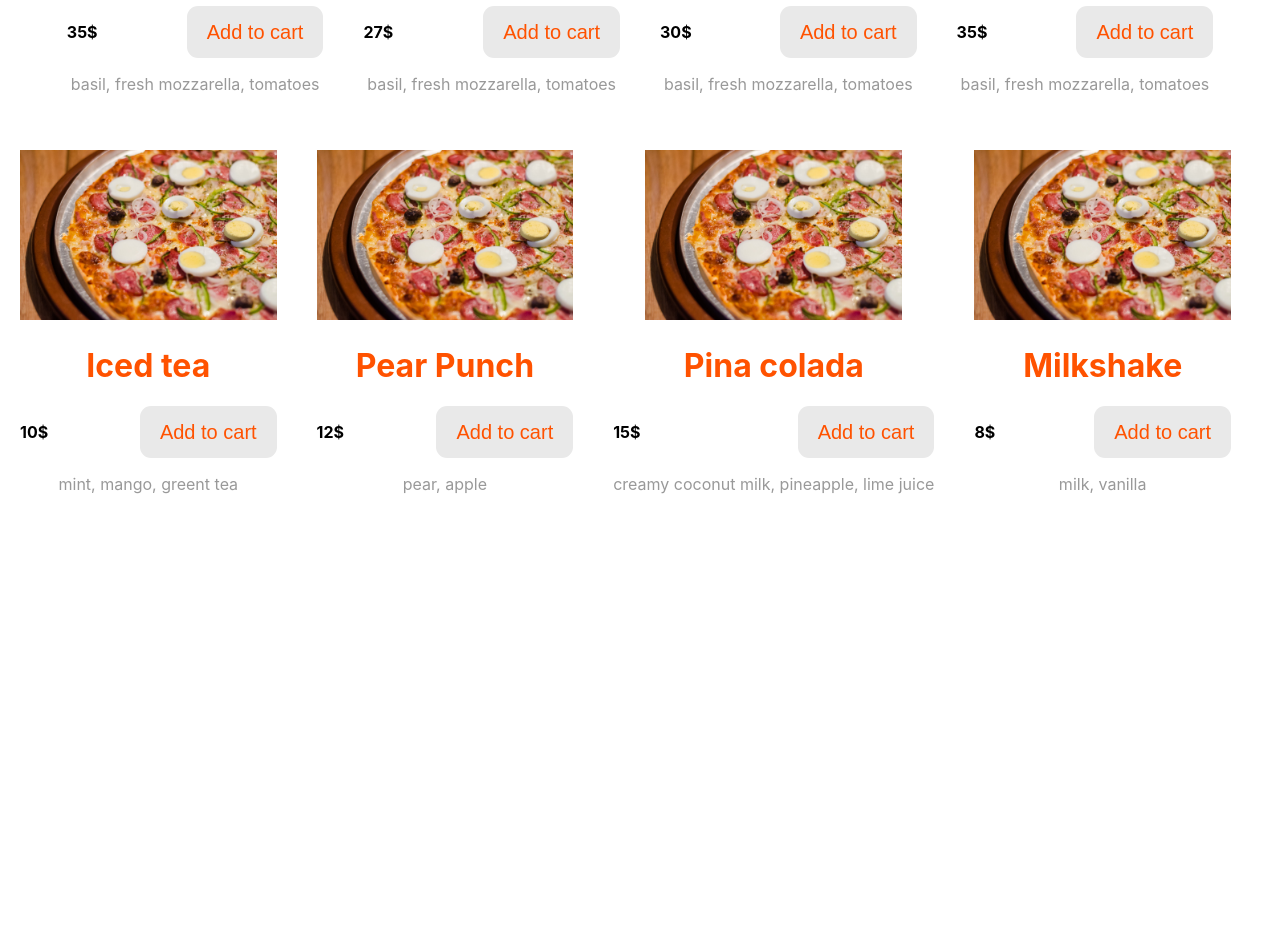
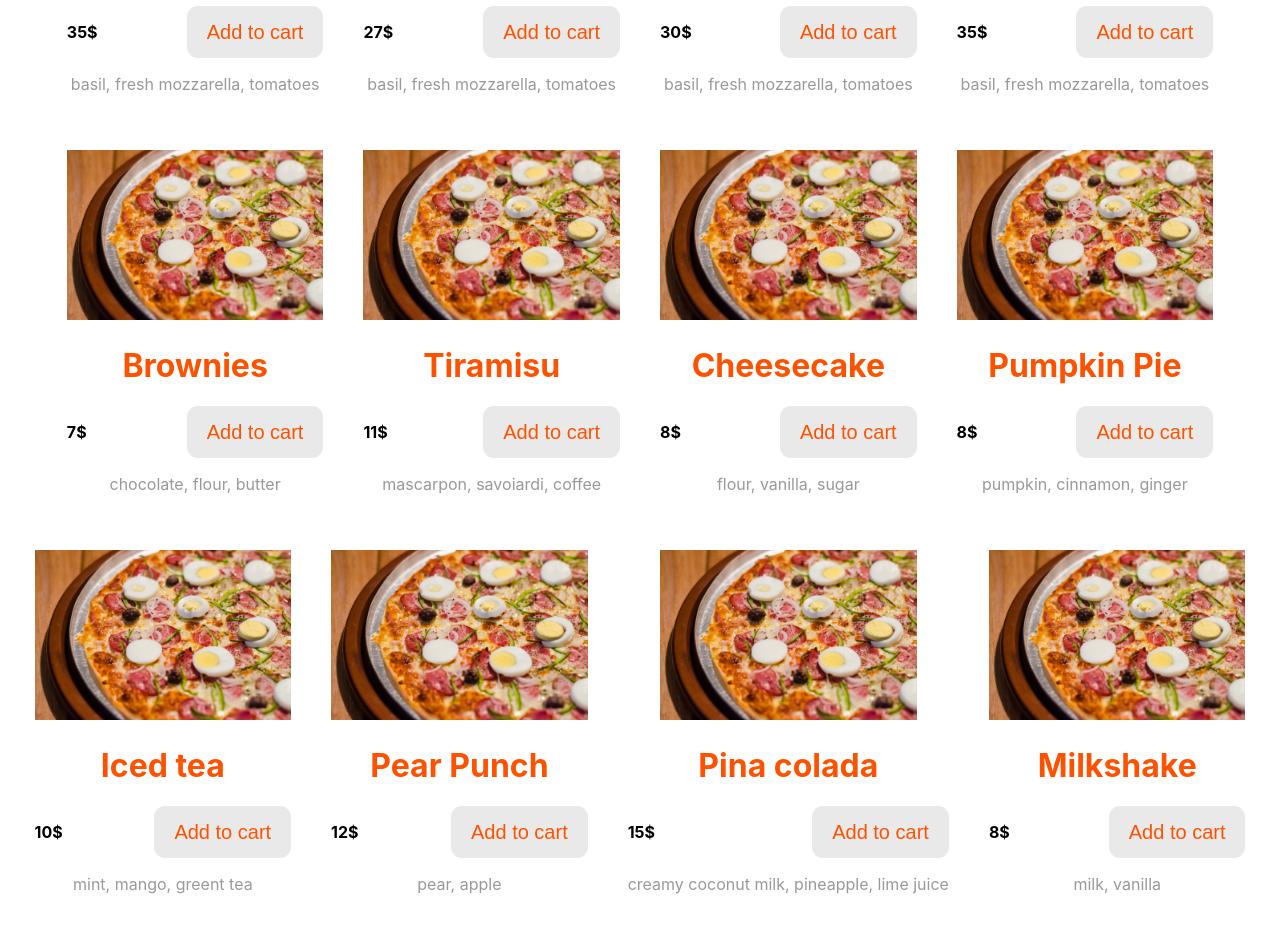
Before and after one commit to julia-deko/Pizza-Delivery-Website-React-Redux, a React (Create React App) app: page / in a window 1280 px wide. Shown: the part 780-1710 px from the top of the page. Before the commit the page ends 1310 px from the top, so only its background shows below. Built offline with nearby package versions, Linux system fonts and the light colour scheme.

Commit message:
add desserts

```diff
--- a/src/App.js
+++ b/src/App.js
@@ -2,12 +2,14 @@ import './App.css';
 import { Header } from './app/components/Header/Header';
 import { PizzaList } from './app/components/PizzaList/PizzaList';
 import { DrinkList } from './app/components/DrinksList/DrinksList';
+import { DessertsList } from './app/components/DessertsList/DessertsList';
 
 function App(props) {
   return (
     <div className="App">
       <Header />
       <PizzaList />
+      <DessertsList />
       <DrinkList />
     </div>
   );
--- a/src/app/Items.js
+++ b/src/app/Items.js
@@ -76,3 +76,31 @@ export const drinks = [
         description: 'milk, vanilla'
     }
 ];
+
+
+export const desserts = [
+    {
+        id: 12,
+        name: 'Brownies',
+        price: 7,
+        description: 'chocolate, flour, butter'
+    },
+    {
+        id: 13,
+        name: 'Tiramisu',
+        price: 11,
+        description: 'mascarpon, savoiardi, coffee'
+    },
+    {
+        id: 14,
+        name: 'Cheesecake',
+        price: 8,
+        description: 'flour, vanilla, sugar'
+    },
+    {
+        id: 15,
+        name: 'Pumpkin Pie',
+        price: 8,
+        description: 'pumpkin, cinnamon, ginger'
+    }
+];
--- /dev/null
+++ b/src/app/components/DessertsList/DessertsList.js
@@ -0,0 +1,34 @@
+import { Item } from '../Item/Item';
+import { loadData } from '../../features/DessertsListSlice';
+import { desserts as DessertsData } from '../../Items';
+import { useEffect } from 'react';
+import { useSelector, useDispatch } from 'react-redux';
+
+
+export function DessertsList() {
+
+    const desserts = useSelector(state => state.dessertsList);
+    const dispatch = useDispatch();
+
+    const onMount = () => {
+        dispatch(loadData(DessertsData));
+      };
+      useEffect(onMount, []);
+
+    return (
+        <div className="container">
+            <div>
+                {
+                    desserts.map( dessert => {
+                        return <Item
+                                key={dessert.id}
+                                name={dessert.name}
+                                price={dessert.price}
+                                description={dessert.description}
+                            />
+                    })
+                }
+            </div>
+        </div>
+    )
+}
--- a/src/app/components/Header/Header.js
+++ b/src/app/components/Header/Header.js
@@ -6,7 +6,6 @@ export function Header() {
             <div className="logo"></div>
             <nav>
                 <a>Pizza</a>
-                <a>Sides</a>
                 <a>Desserts</a>
                 <a>Drinks</a>
             </nav>
--- a/src/app/components/Item/ItemList.css
+++ b/src/app/components/Item/ItemList.css
@@ -1,9 +1,11 @@
 div {
     display: inline-block;
     margin: 0 auto;
+
 }
 
 .container {
     margin: 0 auto;
     text-align: center;
+    width: 100%;
 }
--- /dev/null
+++ b/src/app/features/DessertsListSlice.js
@@ -0,0 +1,15 @@
+import { createSlice } from "@reduxjs/toolkit";
+
+const dessertsSlice = createSlice({
+    name: 'desserts',
+    initialState: [],
+    reducers: {
+        loadData: (state, action) => {
+            return action.payload;
+        }
+    }
+});
+
+export const { loadData } = dessertsSlice.actions;
+
+export const dessertsListReducer =  dessertsSlice.reducer;
--- a/src/app/store.js
+++ b/src/app/store.js
@@ -1,13 +1,15 @@
 import { combineReducers } from 'redux';
 import { pizzaListReducer } from './features/PizzaListSlice';
 import { drinksListReducer } from './features/DrinksListSlice';
+import { dessertsListReducer } from './features/DessertsListSlice';
 import { configureStore } from '@reduxjs/toolkit';
 
 export const store = configureStore(
     {
         reducer: {
             pizzaList: pizzaListReducer,
-            drinksList: drinksListReducer
+            drinksList: drinksListReducer,
+            dessertsList: dessertsListReducer
         }
     }
 );
```
